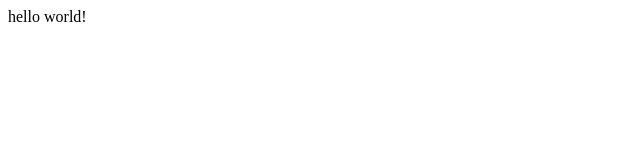
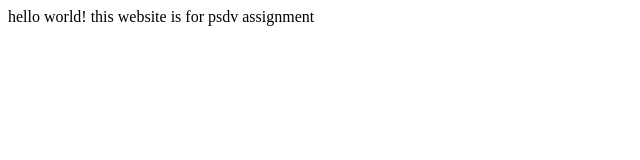
Before and after one commit to rajmodi8905/J039-WEBSITE-, a plain HTML site: page index.html in a window 1280 px wide. Shown: the whole page, without its empty margins (0-640 px from the left). Drawn offline with Linux system fonts and the light colour scheme.

Commit message:
changes to be committed: modified: index.html

```diff
--- a/index.html
+++ b/index.html
@@ -1,5 +1,6 @@
 <html>
     hello world!
+    this website is for psdv assignment
 
 
 </html>
```
